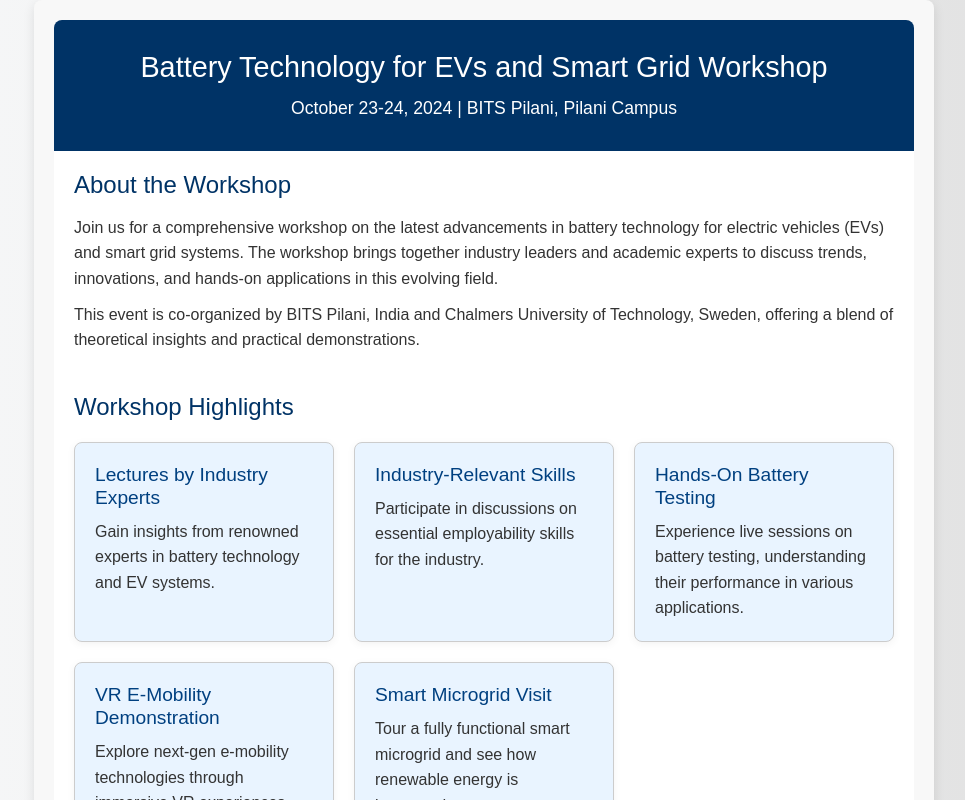
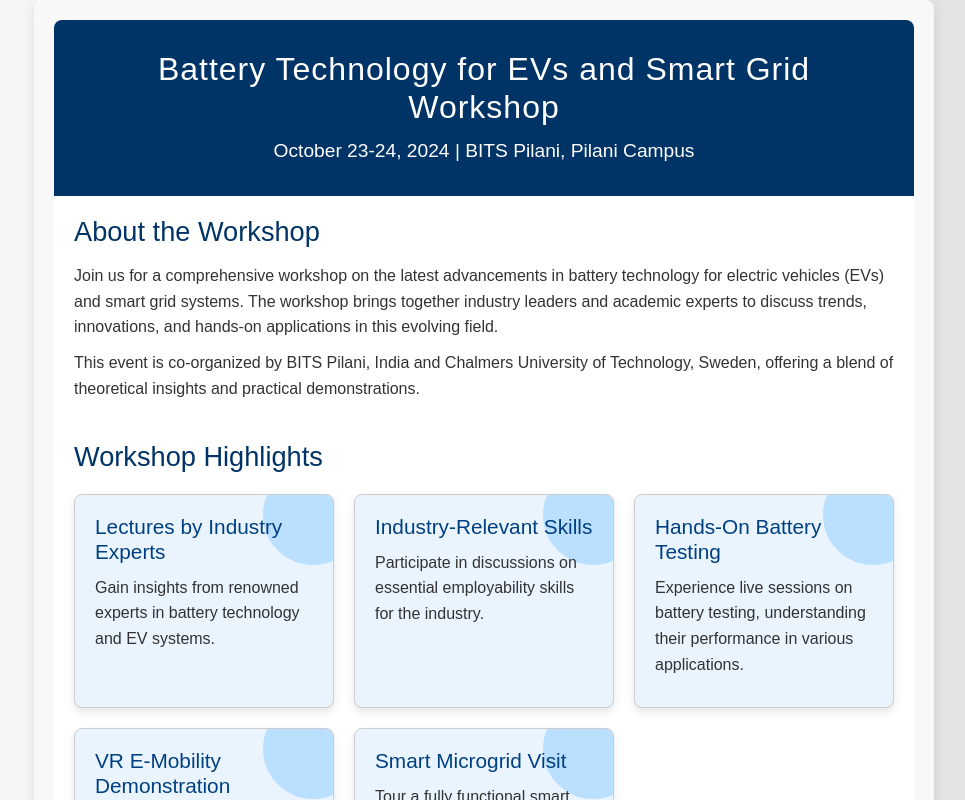
Before and after one commit to PriyanshuShekhar10/sire-cdrf, a React (Create React App) app: page /workshop in a window 1280 px wide. Shown: the top 800 px of the page, without its empty margins (156-1121 px from the left). Built offline with nearby package versions, Linux system fonts and the light colour scheme.

Commit message:
hover changes

```diff
--- a/src/Pages/Workshop/Workshop.css
+++ b/src/Pages/Workshop/Workshop.css
@@ -16,6 +16,7 @@
     box-shadow: 0px 4px 12px rgba(0, 0, 0, 0.1);
     max-width: 900px;
     margin: 0 auto;
+    animation: fadeIn 1s ease-in-out;
 }
 
 .workshop-header {
@@ -24,15 +25,18 @@
     padding: 30px;
     border-radius: 8px 8px 0 0;
     text-align: center;
+    position: relative;
+    overflow: hidden;
 }
 
 .workshop-header h1 {
-    font-size: 1.8rem;
+    font-size: 2rem;
     margin-bottom: 10px;
+    letter-spacing: 1px;
 }
 
 .date-location {
-    font-size: 1.1rem;
+    font-size: 1.2rem;
     font-weight: 300;
 }
 
@@ -47,7 +51,7 @@
 }
 
 .about h2 {
-    font-size: 1.5rem;
+    font-size: 1.7rem;
     margin-bottom: 15px;
     color: #003366;
 }
@@ -57,8 +61,9 @@
     margin-bottom: 10px;
 }
 
+/* Highlight grid section */
 .highlights h2 {
-    font-size: 1.5rem;
+    font-size: 1.7rem;
     margin-bottom: 20px;
     color: #003366;
 }
@@ -74,17 +79,74 @@
     border: 1px solid #ccc;
     padding: 20px;
     border-radius: 8px;
-    box-shadow: 0px 2px 8px rgba(0, 0, 0, 0.05);
+    box-shadow: 0px 4px 8px rgba(0, 0, 0, 0.1);
+    transition: background-color 0.3s ease, transform 0.3s ease, box-shadow 0.3s ease;
+    position: relative;
+    overflow: hidden;
+    cursor: pointer;
+}
+
+.highlight-card:hover {
+    background-color: #00509e;
+    color: white;
+    transform: translateY(-5px);
+    box-shadow: 0px 10px 20px rgba(0, 0, 0, 0.2);
 }
 
 .highlight-card h3 {
-    font-size: 1.2rem;
+    font-size: 1.3rem;
     margin-bottom: 10px;
     color: #004080;
+    position: relative;
 }
 
 .highlight-card p {
     font-size: 1rem;
     line-height: 1.6;
     color: #333;
+    margin-bottom: 10px;
+    position: relative;
 }
+
+.highlight-card:hover h3,
+.highlight-card:hover p {
+    color: white;
+}
+
+.highlight-card::before {
+    content: '';
+    position: absolute;
+    top: -30px;
+    right: -30px;
+    width: 100px;
+    height: 100px;
+    background-color: rgba(0, 144, 255, 0.2);
+    border-radius: 50%;
+    transition: 0.5s ease;
+    z-index: 0;
+}
+
+.highlight-card:hover::before {
+    top: -50px;
+    right: -50px;
+    width: 150px;
+    height: 150px;
+}
+
+.highlight-card h3,
+.highlight-card p {
+    z-index: 1;
+}
+
+/* Keyframe for fade-in animation */
+@keyframes fadeIn {
+    from {
+        opacity: 0;
+        transform: translateY(20px);
+    }
+
+    to {
+        opacity: 1;
+        transform: translateY(0);
+    }
+}
```
